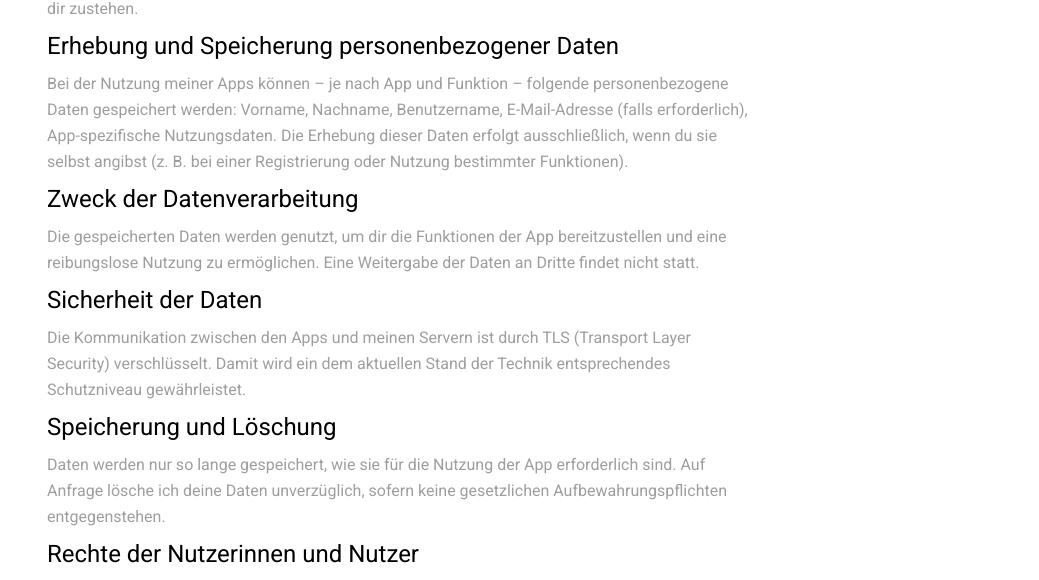
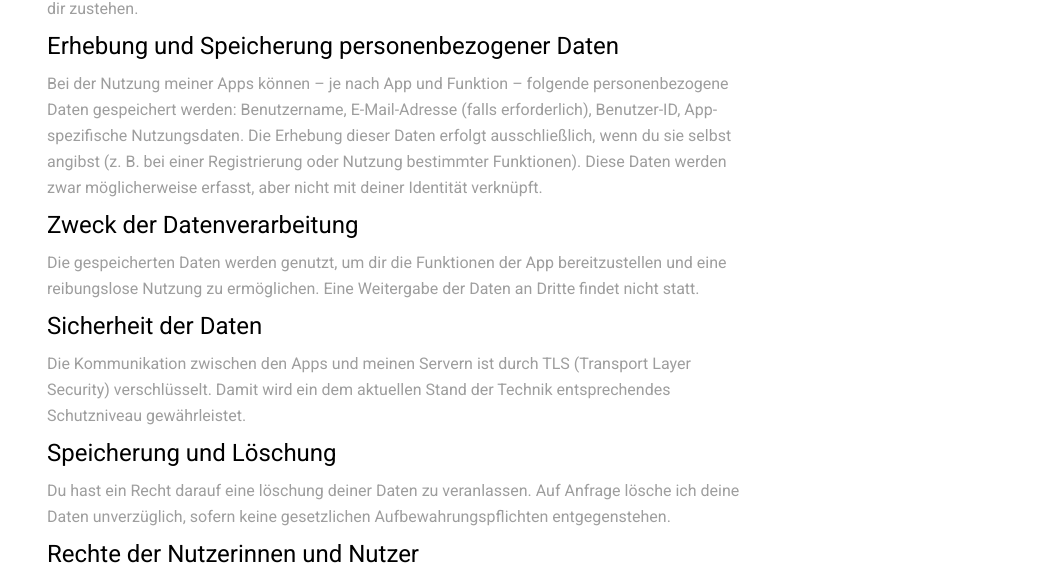
Before and after one commit to sanriodev/blvckleg.dev, a Next.js app: page /app-legal in a window 1280 px wide. Shown: the part 163-743 px from the top of the page, without its empty margins (241-1280 px from the left). Built offline with nearby package versions, Linux system fonts and the light colour scheme.

Commit message:
fix: adjust app legal

```diff
--- a/src/app/app-legal/legal.tsx
+++ b/src/app/app-legal/legal.tsx
@@ -39,8 +39,8 @@ const content = (
       onPointerEnterCapture={undefined}
       onPointerLeaveCapture={undefined}
     >
-      Bei der Nutzung meiner Apps können – je nach App und Funktion – folgende personenbezogene Daten gespeichert werden:&nbsp;Vorname, Nachname, Benutzername, E-Mail-Adresse (falls erforderlich), App-spezifische Nutzungsdaten.
-      Die Erhebung dieser Daten erfolgt ausschließlich, wenn du sie selbst angibst (z. B. bei einer Registrierung oder Nutzung bestimmter Funktionen).
+      Bei der Nutzung meiner Apps können – je nach App und Funktion – folgende personenbezogene Daten gespeichert werden:&nbsp;Benutzername, E-Mail-Adresse (falls erforderlich), Benutzer-ID, App-spezifische Nutzungsdaten.
+      Die Erhebung dieser Daten erfolgt ausschließlich, wenn du sie selbst angibst (z. B. bei einer Registrierung oder Nutzung bestimmter Funktionen). Diese Daten werden zwar möglicherweise erfasst, aber nicht mit deiner Identität verknüpft.
     </Typography>
     <Typography
       variant='h4'
@@ -94,7 +94,7 @@ const content = (
       onPointerEnterCapture={undefined}
       onPointerLeaveCapture={undefined}
     >
-      Daten werden nur so lange gespeichert, wie sie für die Nutzung der App erforderlich sind. Auf Anfrage lösche ich deine Daten unverzüglich, sofern keine gesetzlichen Aufbewahrungspflichten entgegenstehen.
+      Du hast ein Recht darauf eine löschung deiner Daten zu veranlassen. Auf Anfrage lösche ich deine Daten unverzüglich, sofern keine gesetzlichen Aufbewahrungspflichten entgegenstehen.
     </Typography>
     <Typography
       variant='h4'
```
